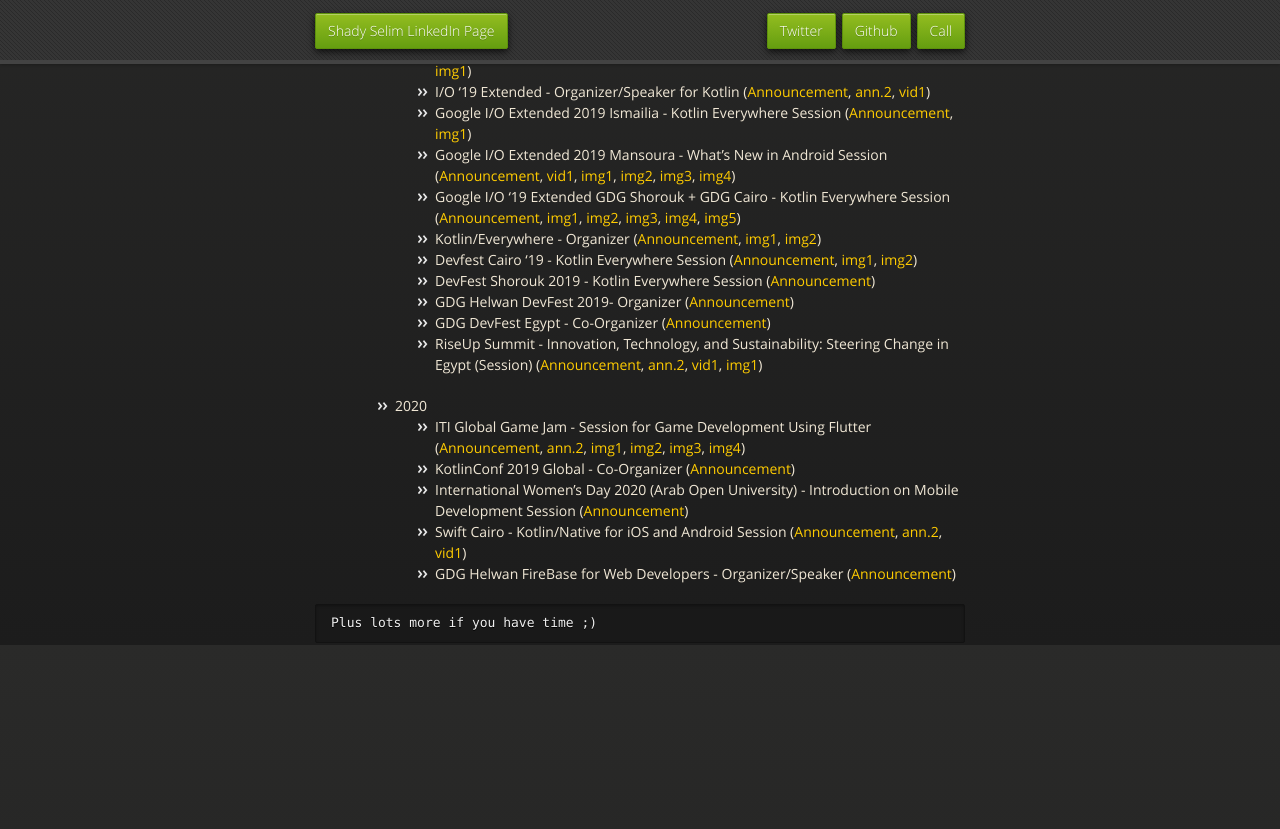
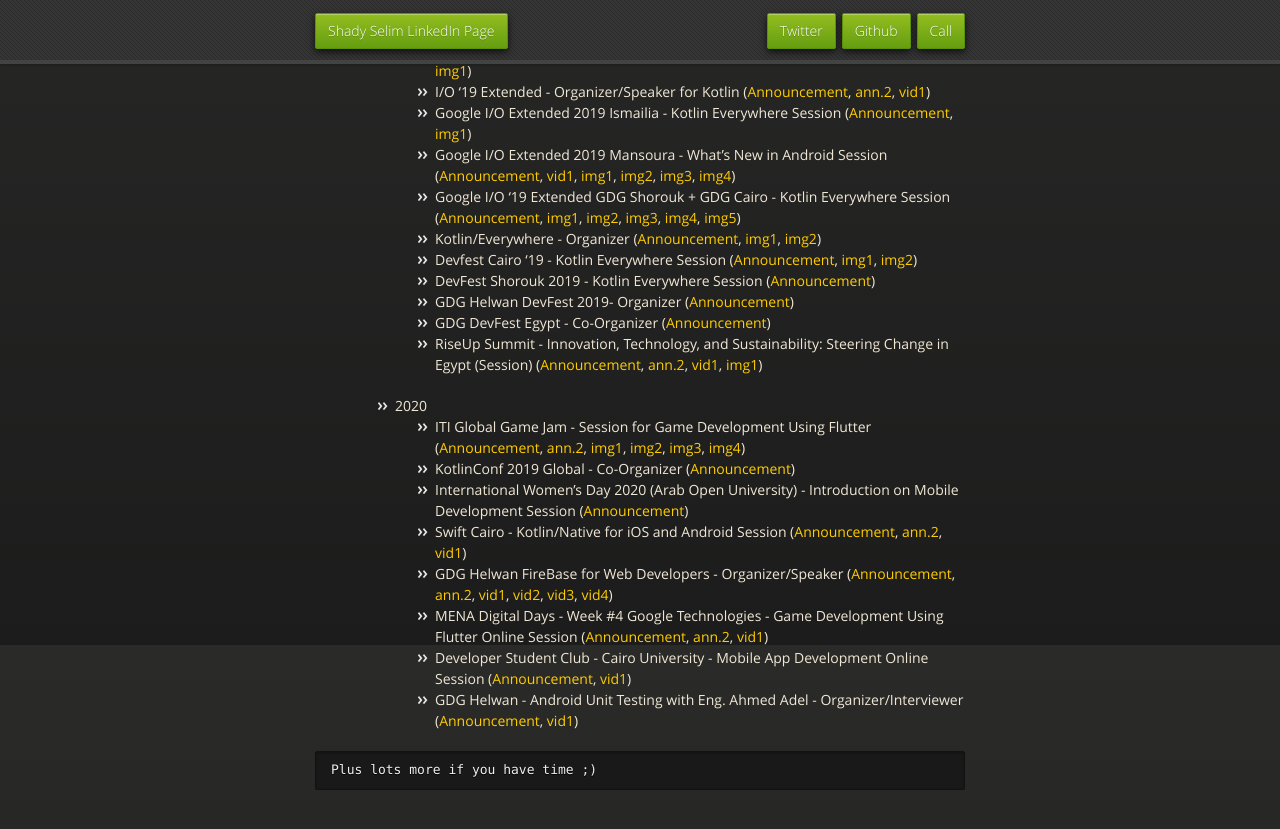
Before and after one commit to Shady-Selim/shady-selim.github.io, a Jekyll site: the page built from index.md, in a window 1280 px wide and 900 px high, scrolled down 4755 px. Shown: the top 829 px of the window. Built offline with Jekyll 4.4.1, drawn with Linux system fonts in a browser that asks for light colours; our own code applies the rules of GitHub Pages for plain Markdown files; before the commit the page ends 5508 px from its top, so only the background shows below that.

Commit message:
Update index.md

````diff
--- a/index.md
+++ b/index.md
@@ -182,7 +182,10 @@
     - KotlinConf 2019 Global - Co-Organizer ([Announcement](https://www.meetup.com/GDG-Helwan/events/266433824/))
     - International Women's Day 2020 (Arab Open University) - Introduction on Mobile Development Session ([Announcement](https://www.facebook.com/GDGShorouk/photos/gm.198890121466739/2198679820235432/?type=3&theater))
     - Swift Cairo - Kotlin/Native for iOS and Android Session ([Announcement](https://twitter.com/Andela_Egypt/status/1237021901140131840), [ann.2](https://www.meetup.com/SwiftCairo/events/269330138/), [vid1](https://www.youtube.com/watch?v=FxihiBN1f60))
-    - GDG Helwan FireBase for Web Developers - Organizer/Speaker ([Announcement](https://www.meetup.com/GDG-Helwan/events/268577253/))
+    - GDG Helwan FireBase for Web Developers - Organizer/Speaker ([Announcement](https://www.meetup.com/GDG-Helwan/events/268577253/), [ann.2](https://www.facebook.com/AndelaEgypt/posts/1185455185131880), [vid1](https://youtu.be/IvaOz55ROH0), [vid2](https://youtu.be/Wov3lwe8nYA), [vid3](https://youtu.be/A1BAPKX8lTE), [vid4](https://youtu.be/GRgXR36xaAc))
+    - MENA Digital Days - Week #4 Google Technologies - Game Development Using Flutter Online Session ([Announcement](https://twitter.com/gdgmena/status/1250838867822829568), [ann.2](https://www.meetup.com/GDG-Helwan/events/270047064/), [vid1](https://youtu.be/uCJyt2IpAlM))
+    - Developer Student Club - Cairo University - Mobile App Development Online Session ([Announcement](https://www.facebook.com/DSCCairo/photos/a.106526477584111/146417886928303/?type=3&theater), [vid1](https://youtu.be/y0222d67M0M))
+    - GDG Helwan - Android Unit Testing with Eng. Ahmed Adel - Organizer/Interviewer ([Announcement](https://www.meetup.com/GDG-Helwan/events/270671025/), [vid1](https://youtu.be/AmaHlsd4vUg))
 
 ```
 Plus lots more if you have time ;)
````
